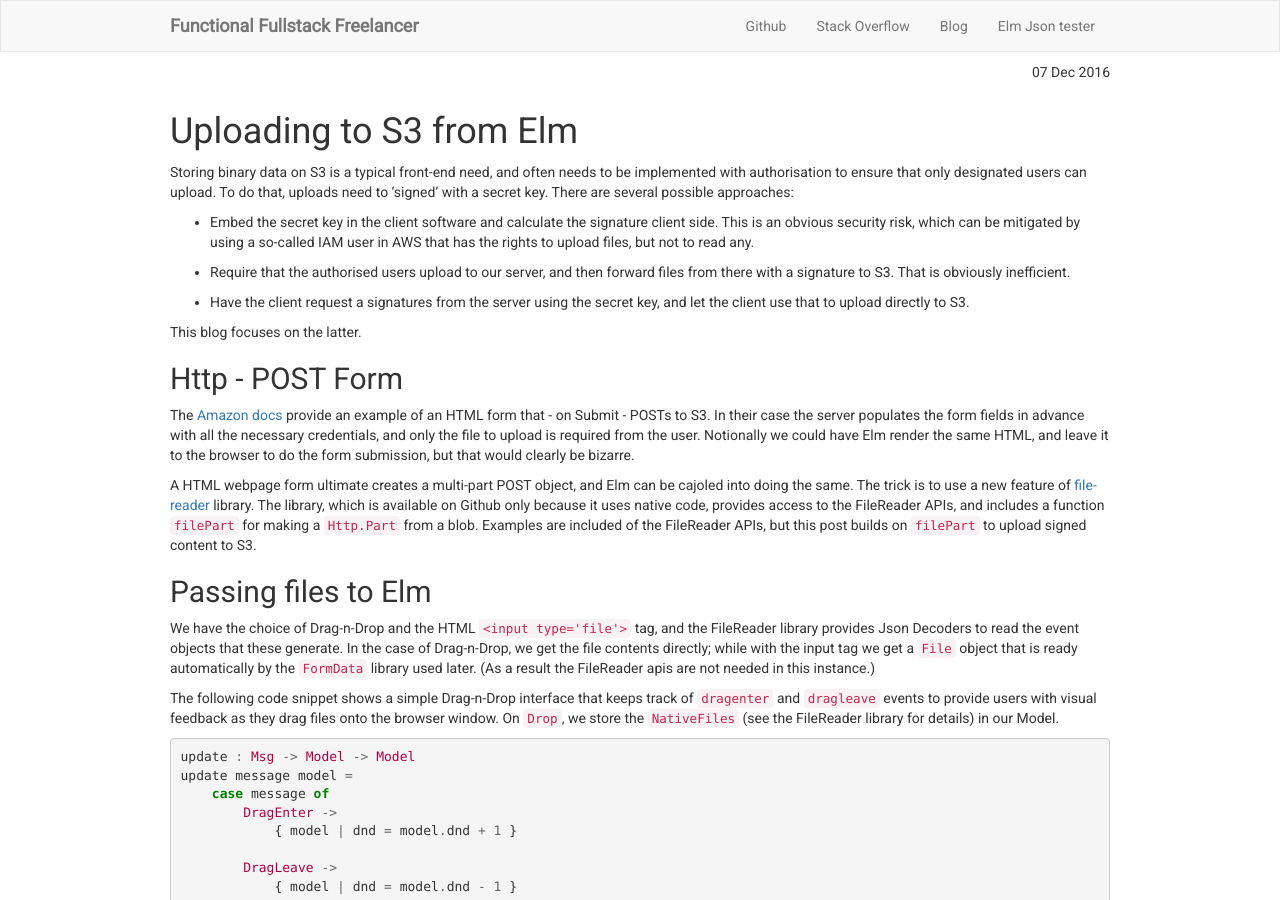
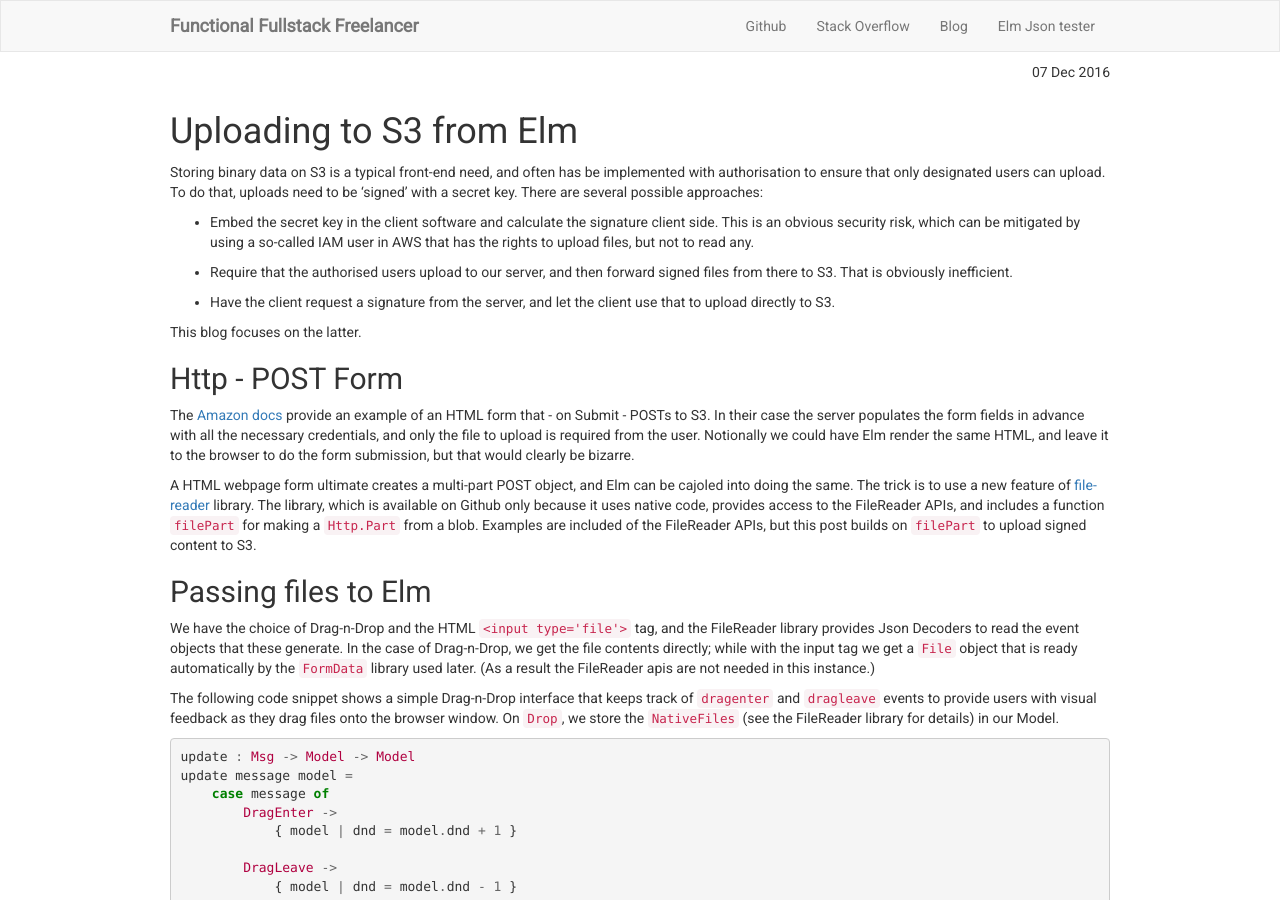
Before and after one commit to simonh1000/simonh1000.github.io, a Jekyll site: the page built from _posts/2016-12-07-elm-s3-uploads.md, in a window 1280 px wide and 900 px high. Built offline with Jekyll 4.4.1, drawn with Linux system fonts in a browser that asks for light colours; comment, search, counter and statistics services are not loaded.

```diff
--- a/_posts/2016-12-07-elm-s3-uploads.md
+++ b/_posts/2016-12-07-elm-s3-uploads.md
@@ -4,13 +4,13 @@
 tags: Elm
 ---
 
-Storing binary data on S3 is a typical front-end need, and often needs to be implemented with authorisation to ensure that only designated users can upload. To do that, uploads need to 'signed' with a secret key. There are several possible approaches:
+Storing binary data on S3 is a typical front-end need, and often has be implemented with authorisation to ensure that only designated users can upload. To do that, uploads need to be 'signed' with a secret key. There are several possible approaches:
 
  - Embed the secret key in the client software and calculate the signature client side. This is an obvious security risk, which can be mitigated by using a so-called IAM user in AWS that has the rights to upload files, but not to read any.
 
- - Require that the authorised users upload to our server, and then forward files from there with a signature to S3. That is obviously inefficient.
+ - Require that the authorised users upload to our server, and then forward signed files from there to S3. That is obviously inefficient.
 
- - Have the client request a signatures from the server using the secret key, and let the client use that to upload directly to S3.
+ - Have the client request a signature from the server, and let the client use that to upload directly to S3.
 
 This blog focuses on the latter.
 
--- a/index.html
+++ b/index.html
@@ -11,14 +11,14 @@
     <ul>
         <li>Functional programming: Elm, Elixir, Haskell</li>
         <li>Express, Phoenix, Mongo, MySQL</li>
-        <li>Angular 2 (&amp; 1) - <a href="https://ngeurope.org/#speakers">NG Europe 2016 speaker</a></li>
+        <li>Angular - <a href="https://ngeurope.org/#speakers">NG Europe 2016 speaker</a></li>
         <li>Bootstrap, Foundation, Material Design</li>
         <li>Node, ES6, Typescript, JSPM, Webpack, Gulp</li>
         <li>
             Libraries for <a href="https://www.npmjs.com/package/ga-service-acct">Node</a> and
             <a href="https://github.com/simonh1000/elm-jwt">Elm</a>
         </li>
-        <li>Nearly 7000 <a href="http://stackoverflow.com/users/1923190/simon-h">Stack Overflow</a> points</li>
+        <li>Nearly 9000 <a href="http://stackoverflow.com/users/1923190/simon-h">Stack Overflow</a> points</li>
         <li>Organise Belgium's <a href="http://www.meetup.com/Leuven-Haskell-Users-Group/">Haskell Users Group</a></li>
     </ul>
 
```
Also changed, not shown: _posts/2017-05-05-effect-managers.md (added, +75 -0 lines).
